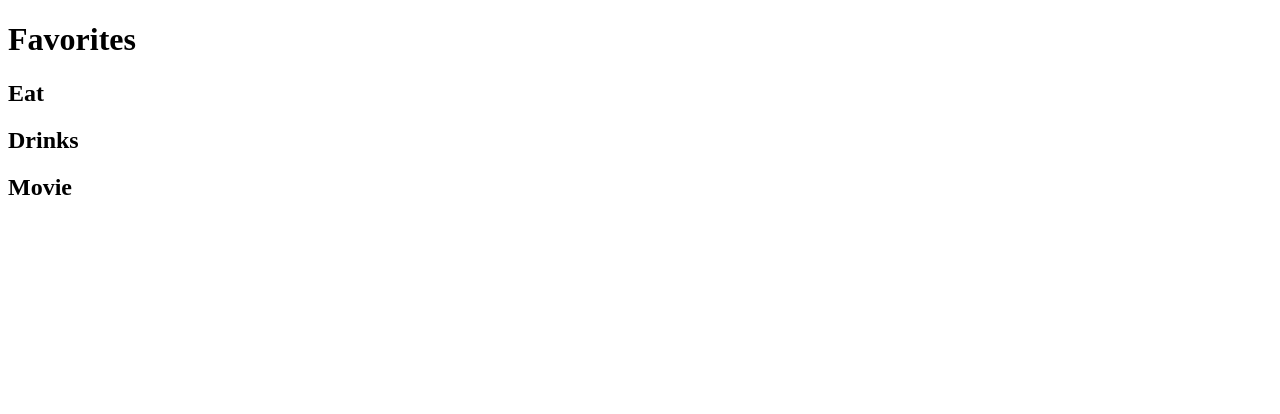
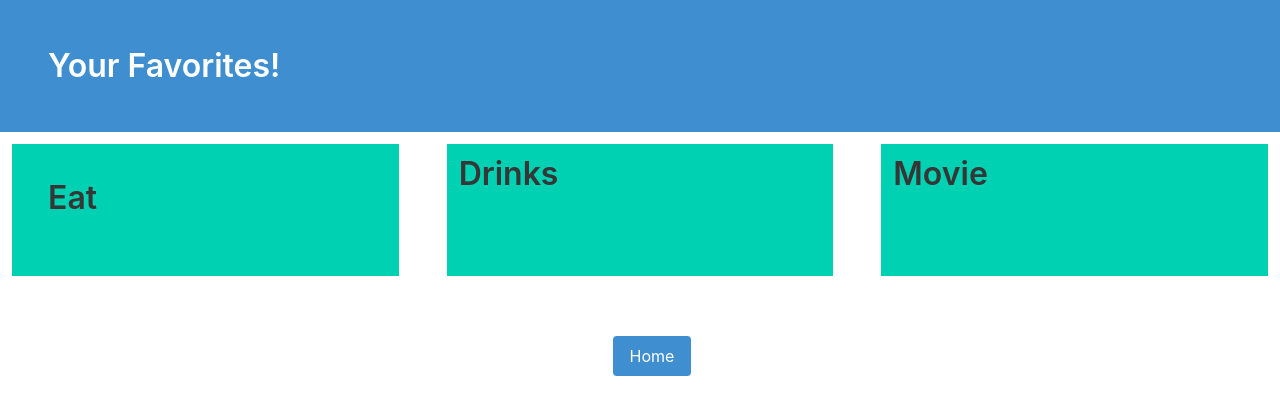
Before and after one commit to rheneadianne/EatDrinkRelax, a plain HTML site: page favorite.html in a window 1280 px wide. Drawn offline with nearby package versions, Linux system fonts and the light colour scheme.

Commit message:
Favorite buttons/CSS for Favorites Page

```diff
--- a/assets/js/favorites.js
+++ b/assets/js/favorites.js
@@ -65,6 +65,7 @@ function displayAllFav () {
 
     //remove previous list renders
     if (unorderedMovieList.firstChild) {
+        console.log("Cleared Movie");
         clearList(unorderedMovieList);
     }
 
@@ -123,3 +124,5 @@ function displayAllFav () {
     }
     mealList.appendChild(unorderedMealList);
 }
+
+displayAllFav();
--- a/favorite.html
+++ b/favorite.html
@@ -1,15 +1,26 @@
 <!DOCTYPE html>
 <html lang="en">
+
 <head>
     <meta charset="UTF-8">
     <meta http-equiv="X-UA-Compatible" content="IE=edge">
     <meta name="viewport" content="width=device-width, initial-scale=1.0">
+    <link rel="stylesheet" href="https://cdn.jsdelivr.net/npm/bulma@0.9.4/css/bulma.min.css">
     <title>Favorites</title>
 </head>
 
 <body>
-    <h1 class="title">Favorites</h1>
+    <section class="hero is-info">
+        <div class="hero-body">
+            <p class="title">
+                Your Favorites!
+            </p>
+        </div>
+    </section>
 
+    <section class="columns mb-6">
+        <article class="column has-background-primary has-text-white m-5">
+            <div class="card-content">
                 <div class="subheading-container">
 
                     <div class="meal-container">
@@ -18,23 +29,36 @@
 
                         </div>
                     </div>
+        </article>
 
+        <article class="column has-background-primary has-text-white m-5">
             <div class="drink-container">
                 <h2 class="title title-drinks">Drinks</h2>
                 <div class="fav-drink-list">
 
                 </div>
             </div>
+        </article>
 
+        <article class="column has-background-primary has-text-white m-5">
             <div class="movie-container">
                 <h2 class="title title-movie">Movie</h2>
                 <div class="fav-movie-list">
+
                 </div>
             </div>
+        </article>
+    </section>
+
+    <div class="columns is-centered">
+        <div class="column is-narrow"></div>
+        <a href="./index.html" class="button is-info">Home</a>
     </div>
 
     <script src="assets/js/favorites.js"></script>
 </body>
+
 </html>
 </body>
+
 </html>
```
Also changed, not shown: index.html (+13 -6 lines). Lines whose indentation alone changed are shown as unchanged.
